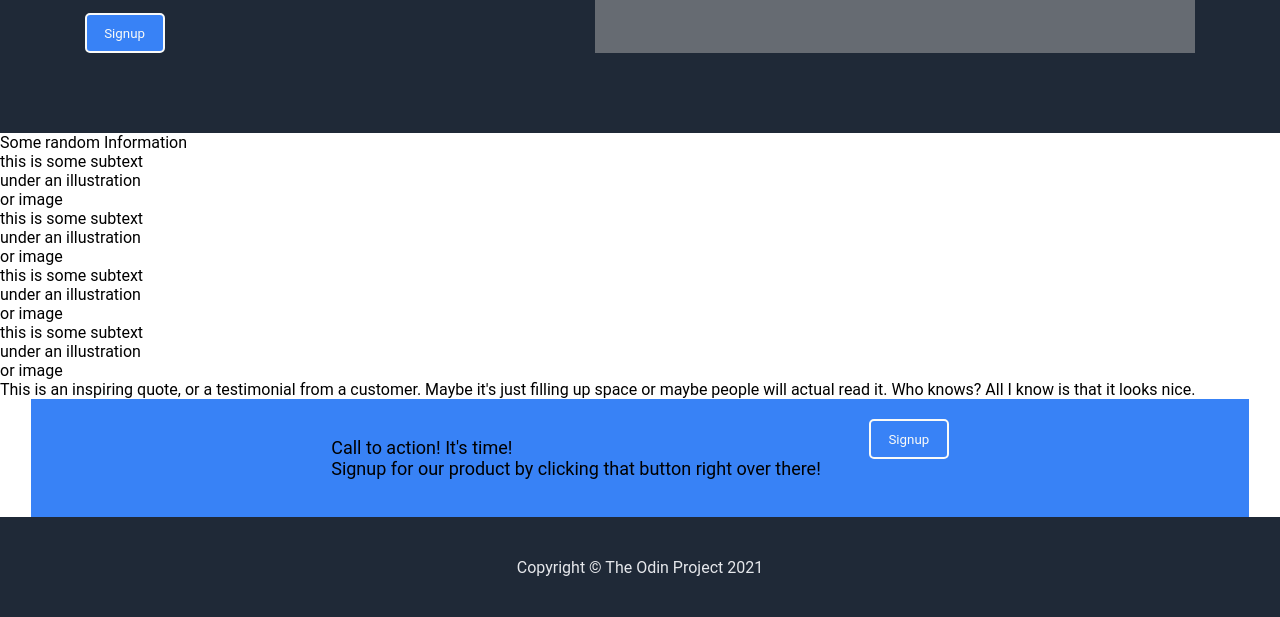
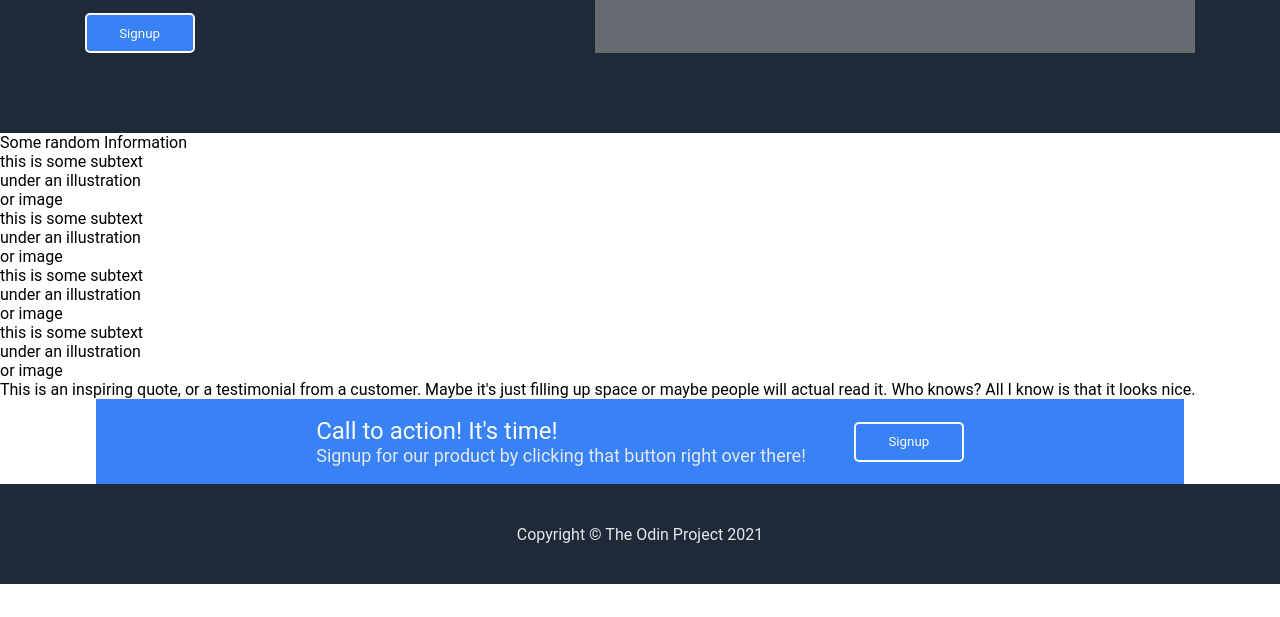
Before and after one commit to webdev-krishna/Landing-Page, a plain HTML site: page index.html in a window 1280 px wide. Shown: the part 352-969 px from the top of the page. After the commit the page ends 936 px from the top, so only its background shows below. Drawn offline with Linux system fonts and the light colour scheme.

Commit message:
done with signup-section in stylesheet

```diff
--- a/style1.css
+++ b/style1.css
@@ -75,7 +75,7 @@ button {
     background-color: #3882f6;
     border-radius: 5px;
     border: 2px solid #f9faf8;
-    width: 80px;
+    width: 110px;
     height: 40px;
 }
 .header-right {
@@ -97,20 +97,25 @@ button {
 }
 .sign-up-content {
     background-color: #3882f6;
-    display: flex;
-    padding: 20px 300px;
+    padding: 0 220px;
     font-size: 18px;
     gap: 48px;
+    display: flex;
+    flex-direction: row;
+    align-items: center;
+    justify-content: center;
 
 }
 .sign-up-left {
 
 }
 .sign-up-main {
-
+    color: #f9faf8;
+    font-size: 24px;
 }
 .sign-up-secondary {
-
+    color: #e5e7eb;
+    font-size: 18px;
 }
 .sign-up-right {
 
```
